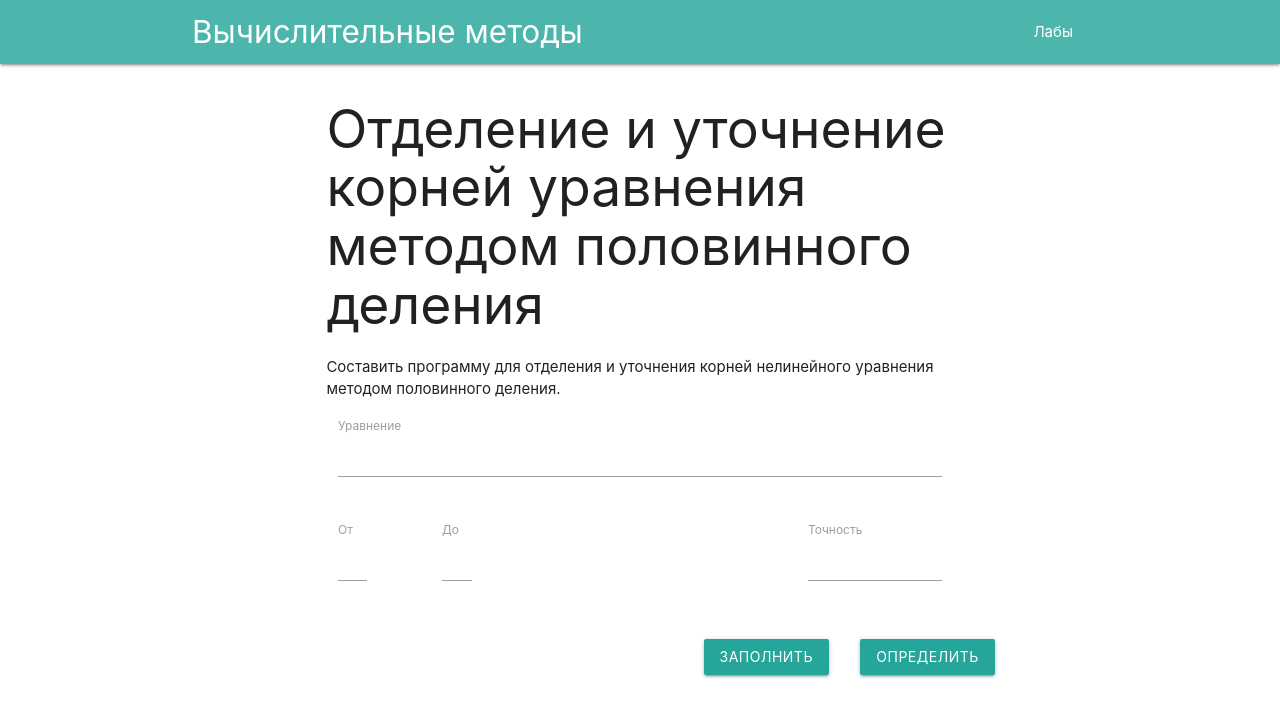
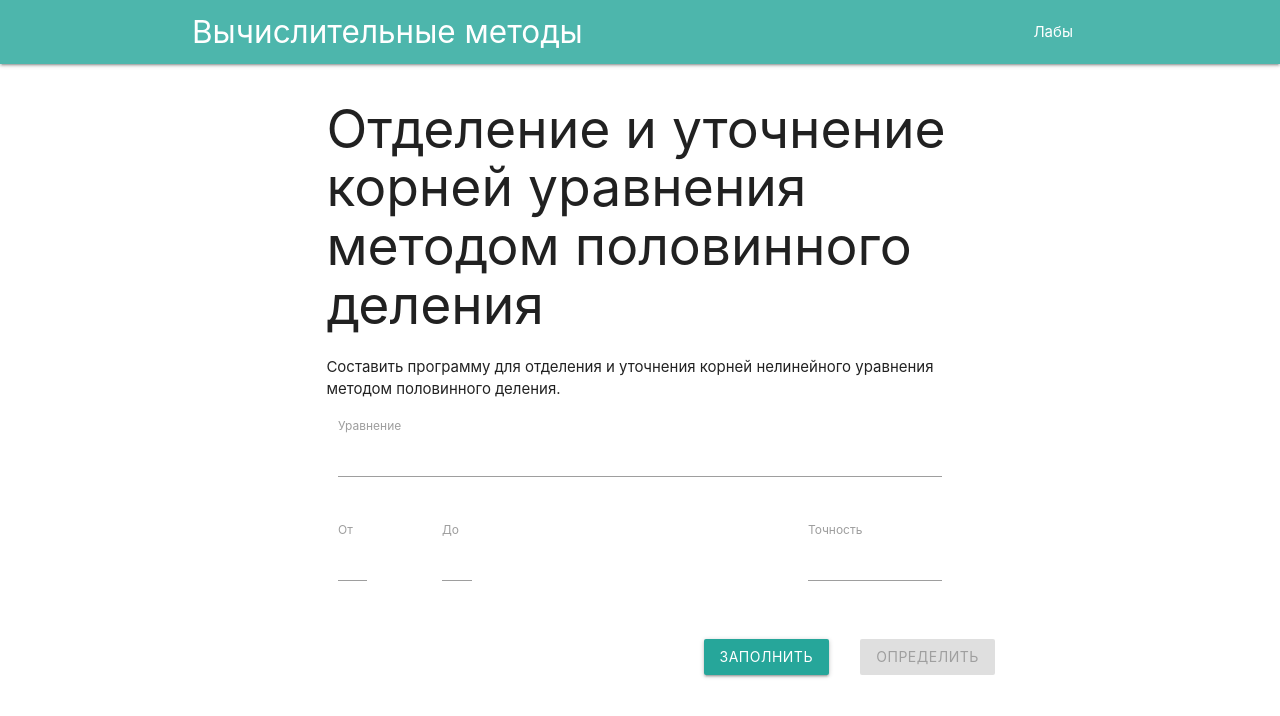
Before and after one commit to Vadimagic/ComputationalMethods, a Vue app: page /lab4 in a window 1280 px wide. Shown: the top 716 px of the page. Built offline with nearby package versions, Linux system fonts and the light colour scheme.

Commit message:
add check inputs lab4

```diff
--- a/src/views/Lab4.vue
+++ b/src/views/Lab4.vue
@@ -27,7 +27,7 @@
 				<button @click="fillForm" class="btn">Заполнить</button>
 			</div>
 			<div class="input-field col offset-s1 s2">
-				<button @click="search_click" class="btn">Определить</button>
+				<button @click="search_click" class="btn" :disabled="!Boolean(equation && from && before && accuracy)">Определить</button>
 			</div>
 		</div>
 		<div class="row" v-if="iteration && x">
```
